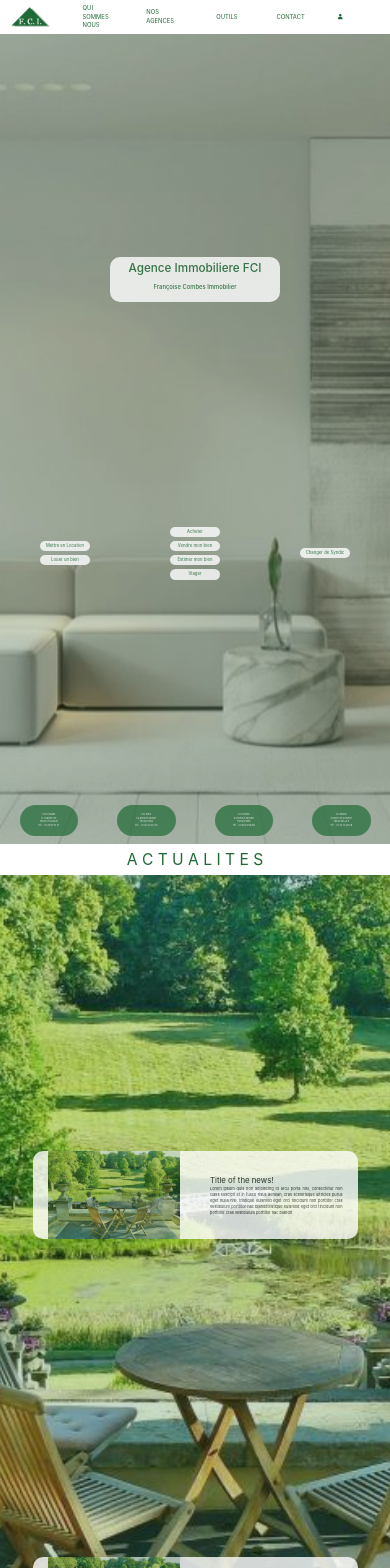
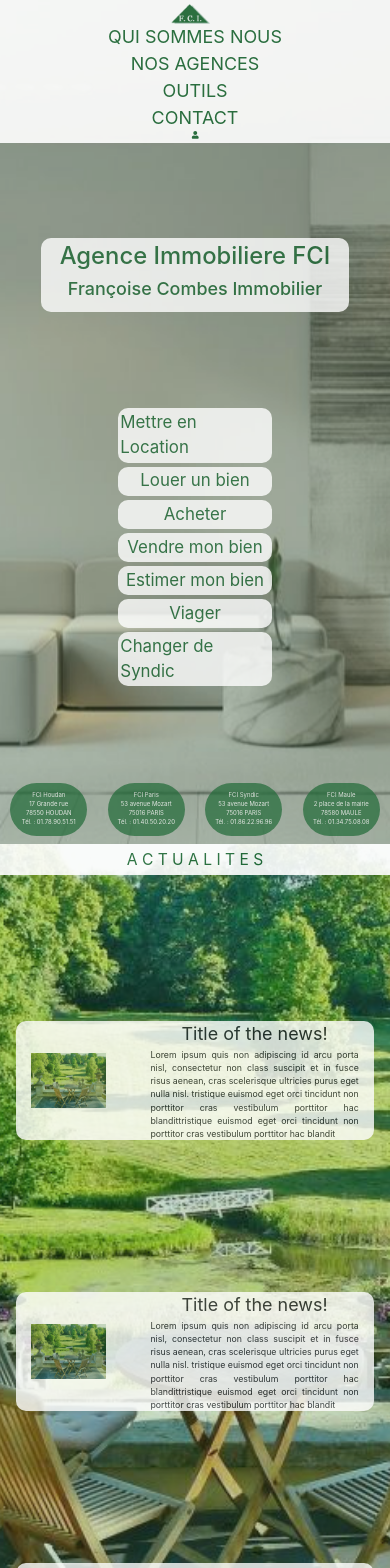
Before and after one commit to ericadiasdematos/fciBac-2, a React (Create React App) app in the folder reactapp/: page / in a window 390 px wide. Shown: the top 1568 px of the page. Built offline with nearby package versions, Linux system fonts and the light colour scheme.

Commit message:
really responsive now

```diff
--- a/reactapp/src/HomePage2.js
+++ b/reactapp/src/HomePage2.js
@@ -39,7 +39,8 @@
         justifySelf: 'flex-start',
         alignItems: 'center',
         justifyContent: 'center',
-        padding: '1vw'
+        padding: '1vw',
+        opacity: '90%'
     }
 
     var nameWhiteBlock = {
@@ -57,19 +58,22 @@
 
     var littlewhiteboxes = {
         backgroundColor: 'white',
-        width: '13vw',
+        width: 'calc(7em + 9vw)',
         display: 'flex',
         justifyContent: 'center',
         alignItems: 'center',
         margin: '0.5vw',
         padding: '0.5vw',
-        fontSize: '1.1vw',
+        fontSize: '2vh',
         opacity: '80%',
         borderRadius: 10,
         color: '#206A37'
     }
 
     var barContacts = {
+        display: 'flex',
+        flexDirection: 'row',
+        justifyContent: 'space-between',
         marginBottom: '1vh',
         opacity: '70%'
 
@@ -86,7 +90,7 @@
 
     var spanContacts = {
         backgroundColor: '#206A37',
-        width: '15vw',
+        width: 'calc(7em + 9vw)',
         color: 'white',
         padding: '1vh',
         borderRadius: 100,
@@ -94,7 +98,7 @@
         flexDirection: 'column',
         justifyContent: 'center',
         alignItems: 'center',
-        fontSize: '0.6vw'
+        fontSize: 'calc(0.3em + 0.3vw)'
     }
 
     var BackgroundImage2 = {
@@ -115,12 +119,12 @@
         flexDirection: 'row',
         padding: 0,
         alignItems: 'center',
-        justifyContent: 'center',
+        justifyContent: 'space-between',
         alignSelf: 'center',
         justifySelf: 'center',
         opacity: '80%',
         borderRadius: 10,
-        marginBottom: '5vh',
+        marginBottom: 'calc(0.3em + 0.3vw)',
 
     }
 
@@ -133,31 +137,31 @@
 
         <Row style={navBarRow}>
 
-            <Col xs='2' lg='2' style={{paddingLeft: '0.6vh', display: 'flex', justifyContent: 'center'}}>
+            <Col xs='12' lg='2' style={{paddingLeft: '0.6vh', display: 'flex', justifyContent: 'center'}}>
                 <img src={logo} alt='logo' style={{width: '10vw'}}/>
             </Col>
-            <Col xs='2' lg='2' style={{display: 'flex', justifyContent: 'center'}}>
-                <span style={{color: '#206A37', fontSize: '1.5vw'}}>
+            <Col xs='12' lg='2' style={{display: 'flex', justifyContent: 'center'}}>
+                <span style={{color: '#206A37', fontSize: 'calc(1em + 0.5vw)'}}>
                     <Link to='/quisommesnous' style={{color: '#206A37'}}>QUI SOMMES NOUS</Link>
                 </span>
             </Col>
-            <Col xs='2' lg='2' style={{display: 'flex', justifyContent: 'center'}}>
-                <span style={{color: '#206A37', fontSize: '1.5vw'}}>
+            <Col xs='12' lg='2' style={{display: 'flex', justifyContent: 'center'}}>
+                <span style={{color: '#206A37', fontSize: 'calc(1em + 0.5vw)'}}>
                     <Link to='/nosagences' style={{color: '#206A37'}}>NOS AGENCES</Link>
                 </span>
             </Col>
-            <Col xs='2' lg='2' style={{display: 'flex', justifyContent: 'center'}}>
-                <span style={{color: '#206A37', fontSize: '1.5vw'}}>
+            <Col xs='12' lg='2' style={{display: 'flex', justifyContent: 'center'}}>
+                <span style={{color: '#206A37', fontSize: 'calc(1em + 0.5vw)'}}>
                     <Link to='/outils' style={{color: '#206A37'}}>OUTILS</Link>
                 </span>
             </Col>
-            <Col xs='2' lg='2' style={{display: 'flex', justifyContent: 'center'}}>
-                <span style={{color: '#206A37', fontSize: '1.5vw'}}>
+            <Col xs='12' lg='2' style={{display: 'flex', justifyContent: 'center'}}>
+                <span style={{color: '#206A37', fontSize: 'calc(1em + 0.5vw)'}}>
                     <Link to='/contact' style={{color: '#206A37'}}>CONTACT</Link>
                 </span>
             </Col>
-            <Col xs='2' lg='2' style={{ paddingRight: '5vh', display: 'flex', justifyContent: 'center', fontSize: '1vw'}}>
-                <FontAwesomeIcon style={{display: 'flex', color: '#206A37', width: '15vw' }} icon={faUser} size='lg' id="Popover1" type="button" />
+            <Col xs='12' lg='2' style={{display: 'flex', justifyContent: 'center', fontSize: '1vw'}}>
+                <FontAwesomeIcon style={{display: 'flex', color: '#206A37', width: '15vw' }} icon={faUser} size='2x' id="Popover1" type="button" />
                 <Popover placement="auto" isOpen={popoverOpen} target="Popover1" toggle={toggle} >
                     <PopoverBody style={{display: 'flex', flexDirection: 'column', justifyContent: 'center', alignItems: 'center'}}>
                         <span style={{padding: '1vh', color: '#206A37', fontWeight: 'bold'}}>Sign In</span>
@@ -173,13 +177,13 @@
 
         <Row style={nameWhiteBlock}>
             <Col xs='12' style={{display: 'flex', flexDirection: 'column', justifyContent: 'center', alignItems: 'center'}}>
-                <h1 style={{color: '#206A37', fontSize: '3vw'}}>Agence Immobiliere FCI</h1>
-                <h5 style={{color: '#206A37', fontSize: '1.5vw'}}>Françoise Combes Immobilier</h5>
+                <h1 style={{color: '#206A37', fontSize: 'calc(1em + 2vw)'}}>Agence Immobiliere FCI</h1>
+                <h5 style={{color: '#206A37', fontSize: 'calc(1em + 0.5vw)'}}>Françoise Combes Immobilier</h5>
             </Col>
         </Row>
 
         <Row style={{display: 'flex', justifyContent: 'center', alignItems: 'center'}}>
-            <Col xs='4' lg='2' style={{display: 'flex', justifyContent: 'center', alignItems: 'center', flexDirection: 'column'}}>
+            <Col xs='12' lg='2' style={{display: 'flex', justifyContent: 'center', alignItems: 'center', flexDirection: 'column'}}>
                 <span style={littlewhiteboxes}>
                     <span>
                         <Link to='/estimer' style={{color: '#206A37'}}>Mettre en Location</Link>
@@ -191,7 +195,7 @@
                     </span>
                 </span>
             </Col>
-            <Col  xs='4' lg='2' style={{display: 'flex', justifyContent: 'center', alignItems: 'center', flexDirection: 'column'}}>
+            <Col  xs='12' lg='2' style={{display: 'flex', justifyContent: 'center', alignItems: 'center', flexDirection: 'column'}}>
                 <span style={littlewhiteboxes}>
                     <span>
                         <Link to='/recherche' style={{color: '#206A37'}}>Acheter</Link>
@@ -213,7 +217,7 @@
                     </span>
                 </span>
             </Col>
-            <Col  xs='4' lg='2' style={{display: 'flex', justifyContent: 'center', alignItems: 'center', flexDirection: 'column'}}>
+            <Col  xs='12' lg='2' style={{display: 'flex', justifyContent: 'center', alignItems: 'center', flexDirection: 'column'}}>
                 <span style={littlewhiteboxes}>
                     <span>
                         <Link to='/estimer' style={{color: '#206A37'}}>Changer de Syndic</Link>
@@ -224,7 +228,7 @@
         </Row>
 
         <Row style={barContacts}>
-            <Col xs='3' style={colContacts}>
+            <Col xs='3' lg='3' style={colContacts}>
                 <span style={spanContacts}>
                     <span>FCI Houdan</span>
                     <span>17 Grande rue</span>
@@ -232,7 +236,7 @@
                     <span>Tél. : 01.78.90.51.51</span>
                 </span>
             </Col>
-            <Col xs='3' style={colContacts}>
+            <Col xs='3' lg='3' style={colContacts}>
                 <span style={spanContacts}>
                     <span>FCI Paris</span>
                     <span>53 avenue Mozart</span>
@@ -240,7 +244,7 @@
                     <span>Tél. : 01.40.50.20.20</span>
                 </span>
             </Col>
-            <Col xs='3' style={colContacts}>
+            <Col xs='3' lg='3' style={colContacts}>
                 <span style={spanContacts}>
                     <span>FCI Syndic</span>
                     <span>53 avenue Mozart</span>
@@ -248,7 +252,7 @@
                     <span>Tél. : 01.86.22.96.96</span>
                 </span>
             </Col>
-            <Col xs='3' style={colContacts}>
+            <Col xs='3' lg='3' style={colContacts}>
                 <span style={spanContacts}>
                     <span>FCI Maule</span>
                     <span>2 place de la mairie</span>
@@ -273,28 +277,42 @@
         </Row>
 
         <Row style={{justifyContent: 'center', alignItems: 'center', justifySelf: 'center', alignSelf: 'center'}}>
-            <Col xs='10' lg='6' style={newsRow}>
-                <Col>
-                    <img src={photo2} style={{width: '100%', height: 'auto'}} fluid />
+            <Col xs='11' lg='6' style={newsRow}>
+                <Col xs='3'>
+                    <img src={photo2} style={{width: 'calc(1em + 15vw)', height: 'calc(1em + 10vw)'}} fluid />
                 </Col>
-                <Col style={{display: 'flex', justifySelf: 'center', alignSelf: 'center', flexDirection: 'column', justifyContent: 'center', alignItems: 'center'}}>
-                    <span style={{width: '100%', height: 'auto', fontSize: '2vw'}}>Title of the news!</span>
-                    <span style={{width: '100%', height: 'auto', textAlign: 'justify', fontSize: '1vw'}}>Lorem ipsum quis non adipiscing id arcu porta nisl, consectetur non class suscipit et in fusce risus aenean, cras scelerisque ultricies purus eget nulla nisl. tristique euismod eget orci tincidunt non porttitor cras vestibulum porttitor hac blandittristique euismod eget orci tincidunt non porttitor cras vestibulum porttitor hac blandit</span>
+                <Col xs='8'  style={{display: 'flex', justifySelf: 'center', alignSelf: 'center', flexDirection: 'column', justifyContent: 'center', alignItems: 'center'}}>
+                    <span style={{fontSize: 'calc(1em + 0.5vw)'}}>Title of the news!</span>
+                    <span style={{textAlign: 'justify', fontSize: 'calc(0.5em + 0.2vw)'}}>Lorem ipsum quis non adipiscing id arcu porta nisl, consectetur non class suscipit et in fusce risus aenean, cras scelerisque ultricies purus eget nulla nisl. tristique euismod eget orci tincidunt non porttitor cras vestibulum porttitor hac blandittristique euismod eget orci tincidunt non porttitor cras vestibulum porttitor hac blandit</span>
                 </Col>
             </Col>
         </Row>
 
         <Row style={{justifyContent: 'center', alignItems: 'center', justifySelf: 'center', alignSelf: 'center'}}>
-            <Col xs='10' lg='6' style={newsRow}>
-                <Col>
-                    <img src={photo2} style={{width: '100%', height: 'auto'}} fluid />
+            <Col xs='11' lg='6' style={newsRow}>
+                <Col xs='3'>
+                    <img src={photo2} style={{width: 'calc(1em + 15vw)', height: 'calc(1em + 10vw)'}} fluid />
                 </Col>
-                <Col style={{display: 'flex', justifySelf: 'center', alignSelf: 'center', flexDirection: 'column', justifyContent: 'center', alignItems: 'center'}}>
-                    <span style={{width: '100%', height: 'auto', fontSize: '2vw'}}>Title of the news!</span>
-                    <span style={{textAlign: 'justify', width: '100%', height: 'auto', fontSize: '1vw'}}>Lorem ipsum quis non adipiscing id arcu porta nisl, consectetur non class suscipit et in fusce risus aenean, cras scelerisque ultricies purus eget nulla nisl. tristique euismod eget orci tincidunt non porttitor cras vestibulum porttitor hac blandittristique euismod eget orci tincidunt non porttitor cras vestibulum porttitor hac blandit</span>
+                <Col xs='8' style={{display: 'flex', justifySelf: 'center', alignSelf: 'center', flexDirection: 'column', justifyContent: 'center', alignItems: 'center'}}>
+                    <span style={{fontSize: 'calc(1em + 0.5vw)'}}>Title of the news!</span>
+                    <span style={{textAlign: 'justify', fontSize: 'calc(0.5em + 0.2vw)'}}>Lorem ipsum quis non adipiscing id arcu porta nisl, consectetur non class suscipit et in fusce risus aenean, cras scelerisque ultricies purus eget nulla nisl. tristique euismod eget orci tincidunt non porttitor cras vestibulum porttitor hac blandittristique euismod eget orci tincidunt non porttitor cras vestibulum porttitor hac blandit</span>
                 </Col>
             </Col>
         </Row>
+
+        <Row style={{justifyContent: 'center', alignItems: 'center', justifySelf: 'center', alignSelf: 'center'}}>
+            <Col xs='11' lg='6' style={newsRow}>
+                <Col xs='3' >
+                    <img src={photo2} style={{width: 'calc(1em + 15vw)', height: 'calc(1em + 10vw)'}} fluid />
+                </Col>
+                <Col xs='8' style={{display: 'flex', justifySelf: 'center', alignSelf: 'center', flexDirection: 'column', justifyContent: 'center', alignItems: 'center'}}>
+                    <span style={{fontSize: 'calc(1em + 0.5vw)'}}>Title of the news!</span>
+                    <span style={{textAlign: 'justify',fontSize: 'calc(0.5em + 0.2vw)'}}>Lorem ipsum quis non adipiscing id arcu porta nisl, consectetur non class suscipit et in fusce risus aenean, cras scelerisque ultricies purus eget nulla nisl. tristique euismod eget orci tincidunt non porttitor cras vestibulum porttitor hac blandittristique euismod eget orci tincidunt non porttitor cras vestibulum porttitor hac blandit</span>
+                </Col>
+            </Col>
+        </Row>
+
+
 
     </Container>
 
```
